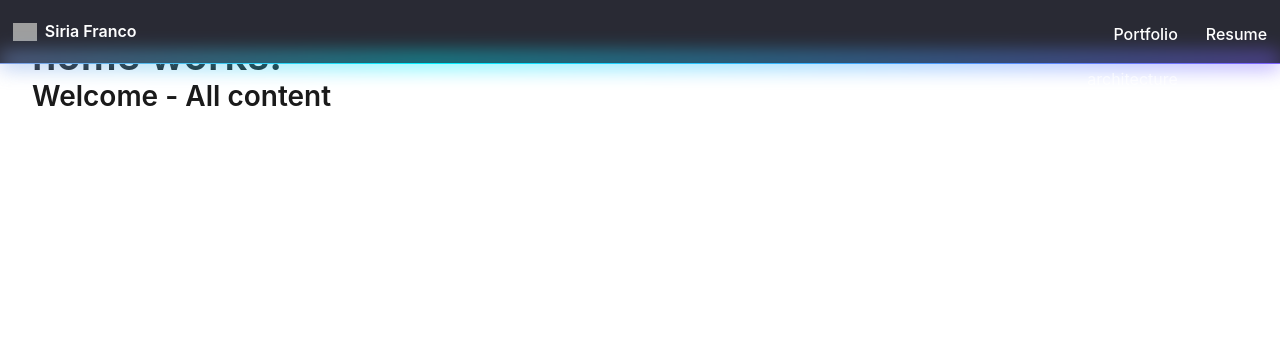
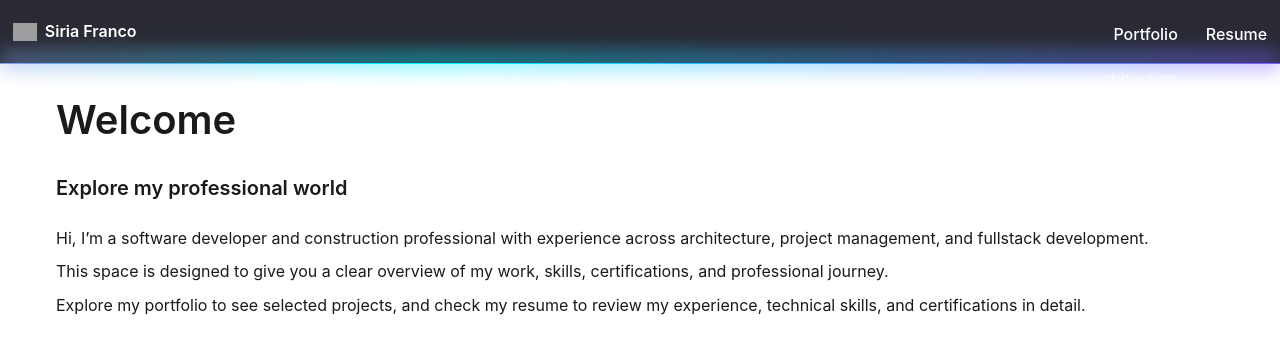
Before and after one commit to siriFranco/siriafranco-portfolio, an Angular app: page /home in a window 1280 px wide. Shown: the top 354 px of the page. Built offline with nearby package versions, Linux system fonts and the light colour scheme; grey boxes are pictures that could not be loaded.

Commit message:
feat: home welcome

```diff
--- /dev/null
+++ b/src/app/features/home/config/home.config.ts
@@ -0,0 +1,59 @@
+import { AppMode } from 'src/app/shared/constants/app.constants';
+
+export type HomeGreeting = {
+  title: string;
+  subtitle: string;
+  description?: string[];
+};
+
+export const HOME_CONFIG: Partial<Record<AppMode, HomeGreeting>> = {
+    home: {
+    title: 'Welcome',
+    subtitle: 'Explore my professional world',
+    description: [
+        'Hi, I’m a software developer and construction professional with experience across architecture, project management, and fullstack development.',
+        'This space is designed to give you a clear overview of my work, skills, certifications, and professional journey.',
+        'Explore my portfolio to see selected projects, and check my resume to review my experience, technical skills, and certifications in detail.'
+    ]
+    },
+
+    dev: {
+    title: 'Software Developer',
+    subtitle: 'Building scalable digital products',
+    description: [
+        'I specialize in fullstack development, working across frontend interfaces, backend systems, and API integrations.',
+        'My focus is on writing clean, maintainable code and building systems that are performant and scalable.',
+        'Explore my projects to see real implementations of modern web applications and technical solutions.'
+    ]
+    },
+
+    arch: {
+    title: 'Architecture & Construction',
+    subtitle: 'Designing and coordinating real-world projects',
+    description: [
+        'I work in architecture and construction, focused on planning, coordination, and execution of residential projects.',
+        'My experience includes design interpretation, site supervision, and collaboration with contractors and clients.',
+        'This section highlights my approach to structured planning and real-world project delivery.'
+    ]
+    },
+
+    'arch-est': {
+    title: 'Construction Estimator',
+    subtitle: 'Precision in cost and planning',
+    description: [
+        'I am familiar with construction estimation processes, including material takeoffs, budgeting, and cost analysis for residential projects.',
+        'I have worked alongside project teams supporting planning and financial structuring, gaining a strong understanding of how estimates impact execution.',
+        'My focus is on developing accuracy in analysis, learning industry standards, and applying structured thinking to construction planning.'
+    ]
+    },
+
+    'arch-pm': {
+    title: 'Project Manager',
+    subtitle: 'Execution, coordination and delivery',
+    description: [
+        'I manage construction projects by coordinating teams, timelines, and deliverables across multiple phases.',
+        'My focus is on execution, communication, and ensuring projects stay aligned with scope and objectives.',
+        'Here you can see my experience leading workflows, organizing teams, and delivering structured results.'
+    ]
+    },
+};
--- a/src/app/features/home/pages/home/home.component.html
+++ b/src/app/features/home/pages/home/home.component.html
@@ -1,26 +1,26 @@
-<h1>{{ mode }} works!</h1>
+<section class="home container">
 
-<!-- 🔥 HOME GENERAL -->
-<div *ngIf="isHome">
-  <h2>Welcome - All content</h2>
-</div>
+  <!-- 👤 HERO / ABOUT (equivalente a job header) -->
+  <div class="home__header">
 
-<!-- 🔥 DEV -->
-<div *ngIf="isDev">
-  <h2>Software Development</h2>
-</div>
+    <div class="home__meta">
+      <h1>{{ homeConfig.title }}</h1>
+      <h3 class="home__subtitle">
+        {{ homeConfig.subtitle }}
+      </h3>
+    </div>
 
-<!-- 🔥 ARCH -->
-<div *ngIf="isArch">
-  <h2>Architecture</h2>
-</div>
+  </div>
 
-<!-- 🔥 ARCH + EST -->
-<div *ngIf="isArch && isEstimator">
-  <h3>Estimator Focus</h3>
-</div>
+  <br>
 
-<!-- 🔥 ARCH + PM -->
-<div *ngIf="isArch && isPM">
-  <h3>Project Manager Focus</h3>
-</div>
+  <!-- 🧭 DESCRIPTION (equivalente a job descriptions) -->
+  <div class="home__content">
+
+    <p *ngFor="let line of homeConfig.description">
+      {{ line }}
+    </p>
+
+  </div>
+
+</section>
--- a/src/app/features/home/pages/home/home.component.ts
+++ b/src/app/features/home/pages/home/home.component.ts
@@ -2,6 +2,7 @@ import { Component, OnInit } from '@angular/core';
 import { getModeFromPath } from 'src/app/shared/constants/app.constants';
 import { AppMode, resolveMode, getBaseMode, getModeExtension } from 'src/app/shared/constants/app.constants';
 import { ActivatedRoute } from '@angular/router';
+import { HOME_CONFIG } from '../../config/home.config';
 
 @Component({
   selector: 'app-home',
@@ -48,4 +49,8 @@ export class HomeComponent implements OnInit {
       isPM: this.isPM
     });
   }
+
+    get homeConfig() {
+    return HOME_CONFIG[this.mode] ?? HOME_CONFIG.home!;
+  }
 }
--- a/src/styles/base/_layout.scss
+++ b/src/styles/base/_layout.scss
@@ -1 +1,4 @@
-.page { padding: 2rem; }
+.page {
+  padding: 2rem;
+  padding-top: calc(2rem + 64px);
+}
```
